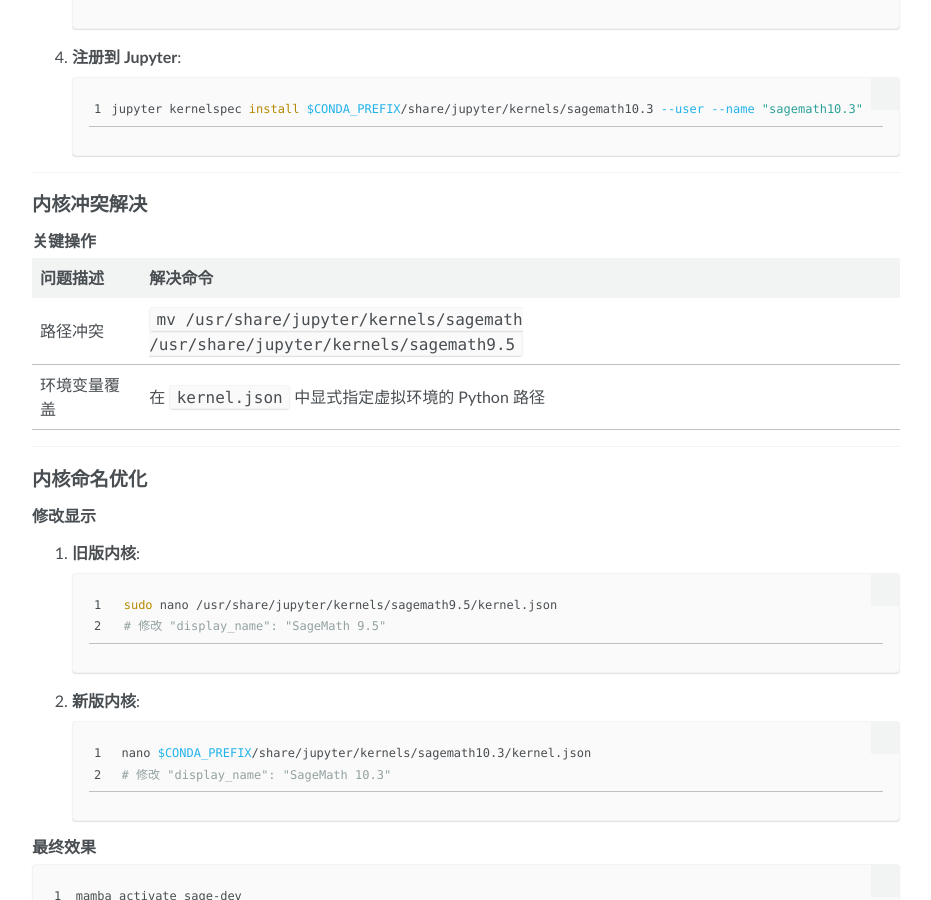
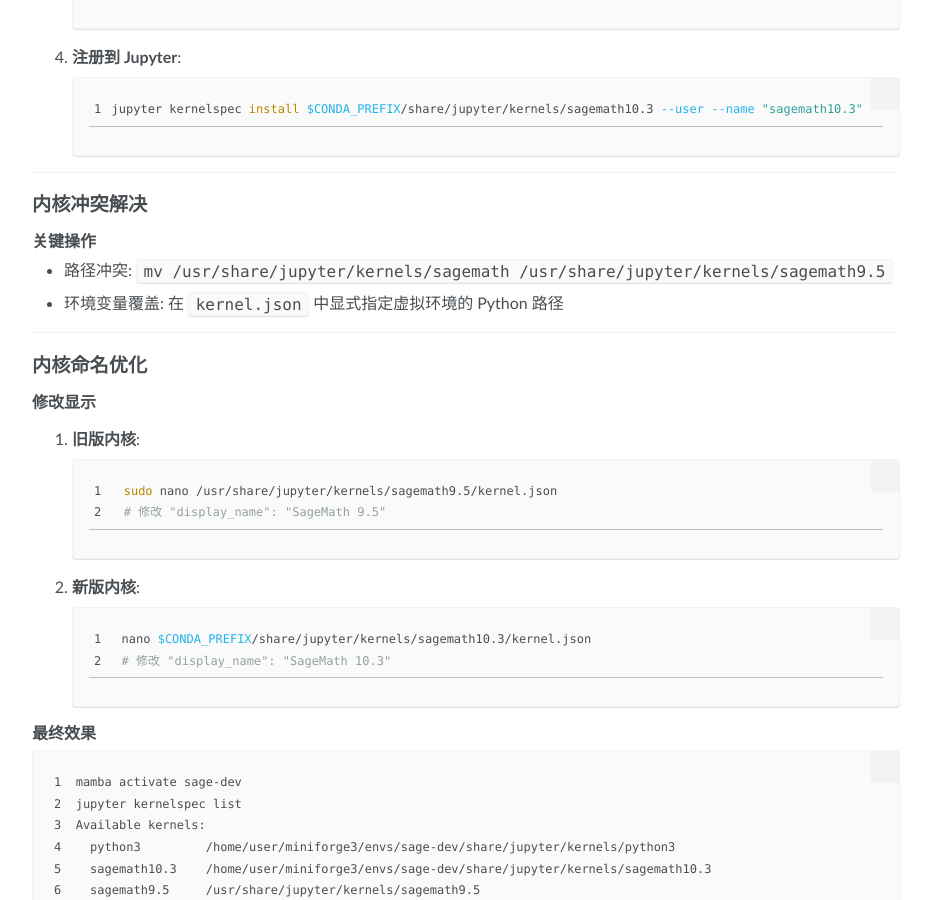
Before and after one commit to MengceZheng/MengceZheng.github.io, a Jekyll site: the page built from _posts/2025-01-15-sage-vscode.md, in a window 1280 px wide and 900 px high, scrolled down 1661 px. Shown: the whole window, without its empty margins (174-1105 px from the left). Built offline with Jekyll 4.4.1, drawn with Linux system fonts in a browser that asks for light colours.

```diff
--- a/_posts/2025-01-15-sage-vscode.md
+++ b/_posts/2025-01-15-sage-vscode.md
@@ -91,10 +91,8 @@
 
 ### 关键操作
 
-| 问题描述                 | 解决命令                                                                 |
-|--------------------------|--------------------------------------------------------------------------|
-| 路径冲突                 | `mv /usr/share/jupyter/kernels/sagemath /usr/share/jupyter/kernels/sagemath9.5` |
-| 环境变量覆盖             | 在 `kernel.json` 中显式指定虚拟环境的 Python 路径                        |
+- 路径冲突: `mv /usr/share/jupyter/kernels/sagemath /usr/share/jupyter/kernels/sagemath9.5`
+- 环境变量覆盖: 在 `kernel.json` 中显式指定虚拟环境的 Python 路径
 
 ---
 
```
Also changed, not shown: _posts/2025-07-15-lattice-enumeration.md (+1 -1 lines).
